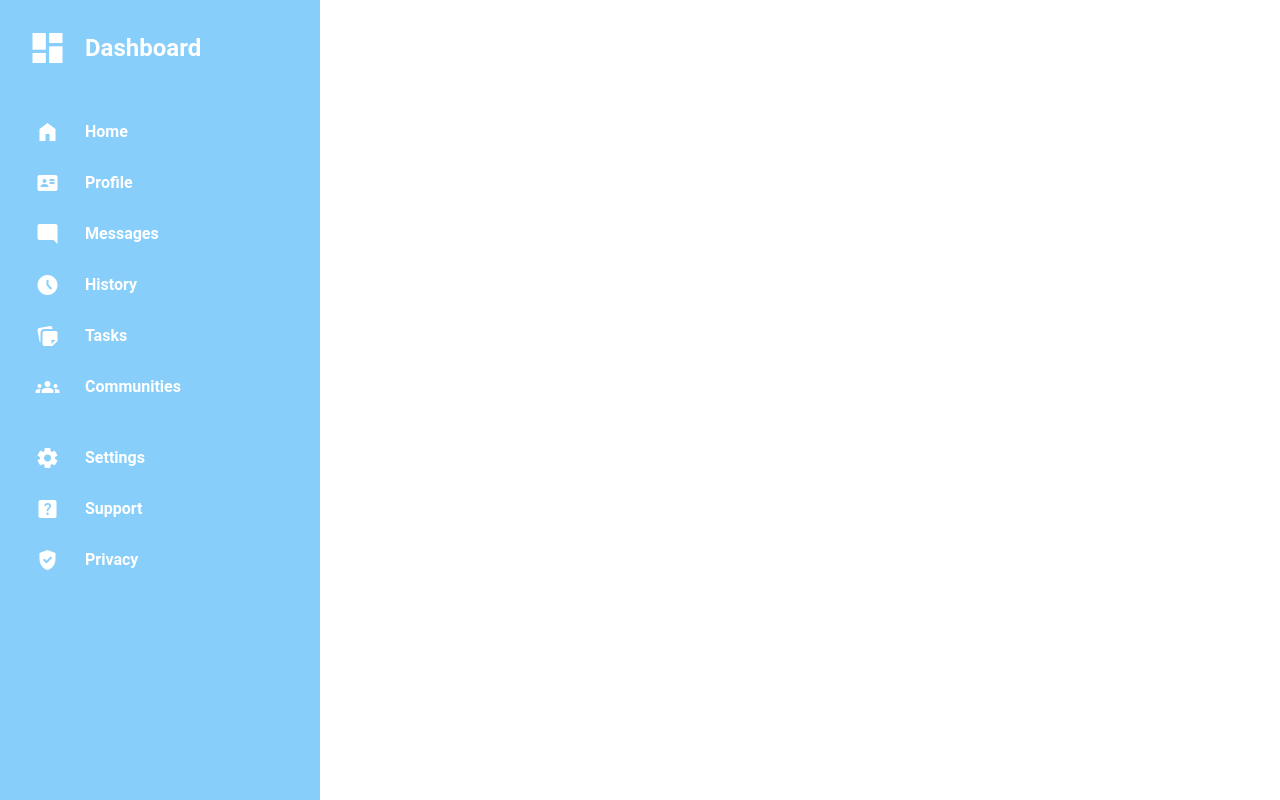
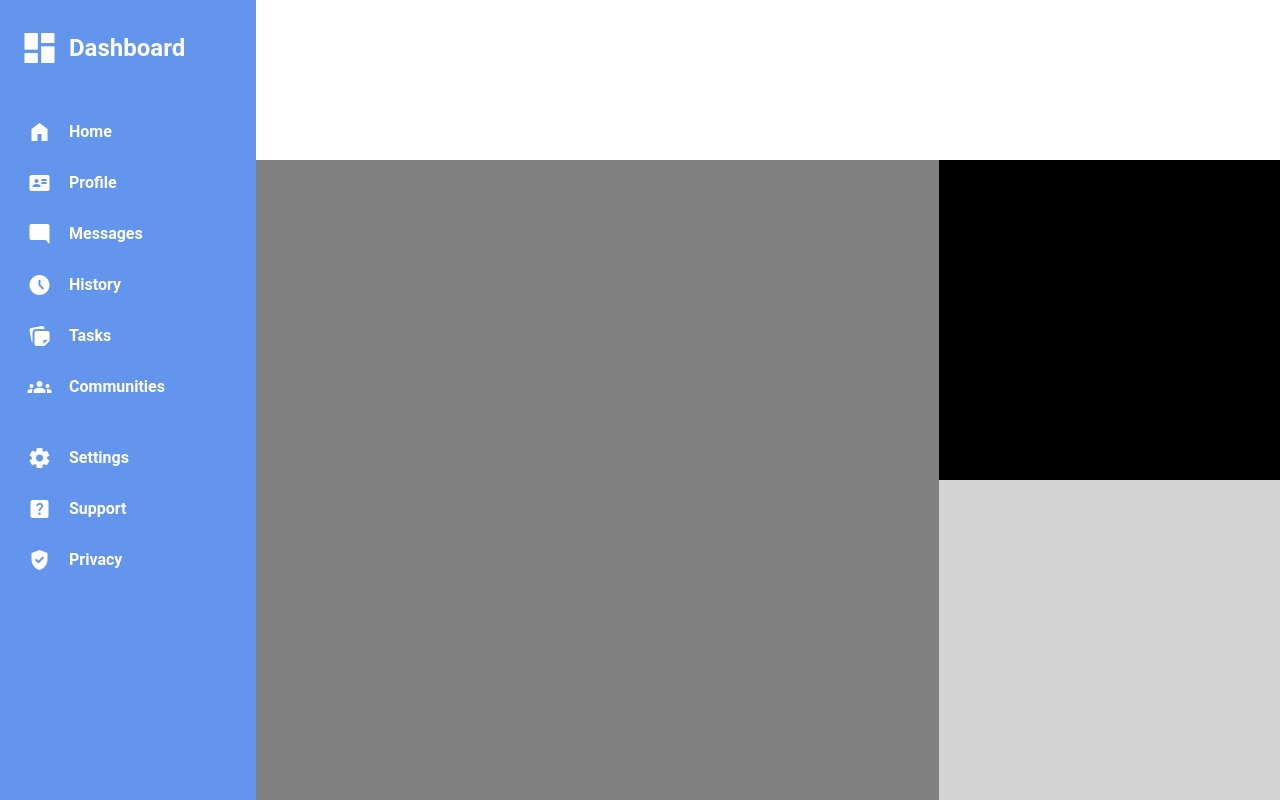
Before and after one commit to theBaffo/odin-project-admin-dashboard, a plain HTML site: page index.html in a window 1280 px wide. Drawn offline with nearby package versions, Linux system fonts and the light colour scheme.

Commit message:
Outline the rest of the dashboard

```diff
--- a/index.html
+++ b/index.html
@@ -38,6 +38,17 @@
             </div>
         </div>
         <div id="main-content">
+            <div id="header">
+                <div id="search-bar"></div>
+                <div id="user-buttons"></div>
+                <div id="user-info"></div>
+                <div id="header-buttons"></div>
+            </div>
+            <div id="content">
+                <div id="projects"></div>
+                <div id="announcements"></div>
+                <div id="trending"></div>
+            </div>
         </div>
     </div>
 </body>
--- a/style.css
+++ b/style.css
@@ -14,12 +14,12 @@ body {
 
 #container {
     display: grid;
-    grid-template-columns: 1fr 3fr;
+    grid-template-columns: 1fr 4fr;
     height: 100vh;
 }
 
 #sidebar {
-    background-color: lightskyblue;
+    background-color: cornflowerblue;
     padding: 10px;
     color: white;
 }
@@ -79,3 +79,33 @@ body {
     align-self: center;
     justify-content: start;
 }
+
+#main-content {
+    display: grid;
+    grid-template-rows: 1fr 4fr;
+}
+
+#header {
+    display: grid;
+    background-color: white;
+}
+
+#content {
+    display: grid;
+    background-color: gainsboro;
+    grid-template-columns: 2fr 1fr;
+    grid-template-rows: 1fr 1fr;
+}
+
+#projects {
+    grid-row: 1 / span 2;
+    background-color: gray;
+}
+
+#announcements {
+    background-color: black;
+}
+
+#trending {
+    background-color: lightgray;
+}
```
